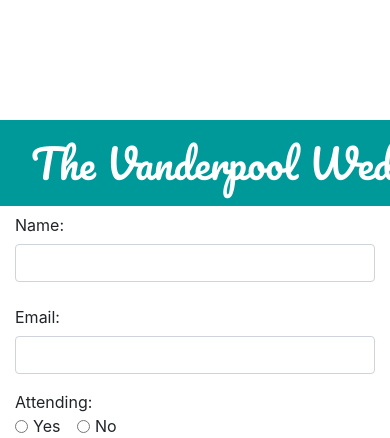
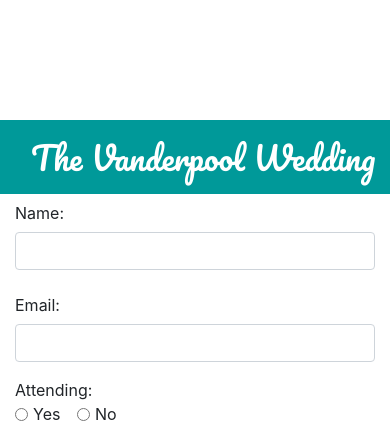
Before and after one commit to mekhami/wedding, a Django app: page /rsvp/ in a window 390 px wide; the page is wider, and only the part inside the window is pictured. Shown: the top 438 px of that part. Run offline with Django 3.2, Linux system fonts and the light colour scheme; parts of the project's set-up code (start-up, migrations or seed data) failed here and were passed over; some libraries are stand-ins or nearby versions.

Commit message:
add media query for header font

```diff
--- a/wedding/static/css/project.css
+++ b/wedding/static/css/project.css
@@ -53,3 +53,8 @@ body {
     text-align: center;
     font-family: 'Pacifico', cursive;
 }
+@media (max-width: 600px) {
+    .navbar-brand {
+        font-size: 32px;
+    }
+}
```
